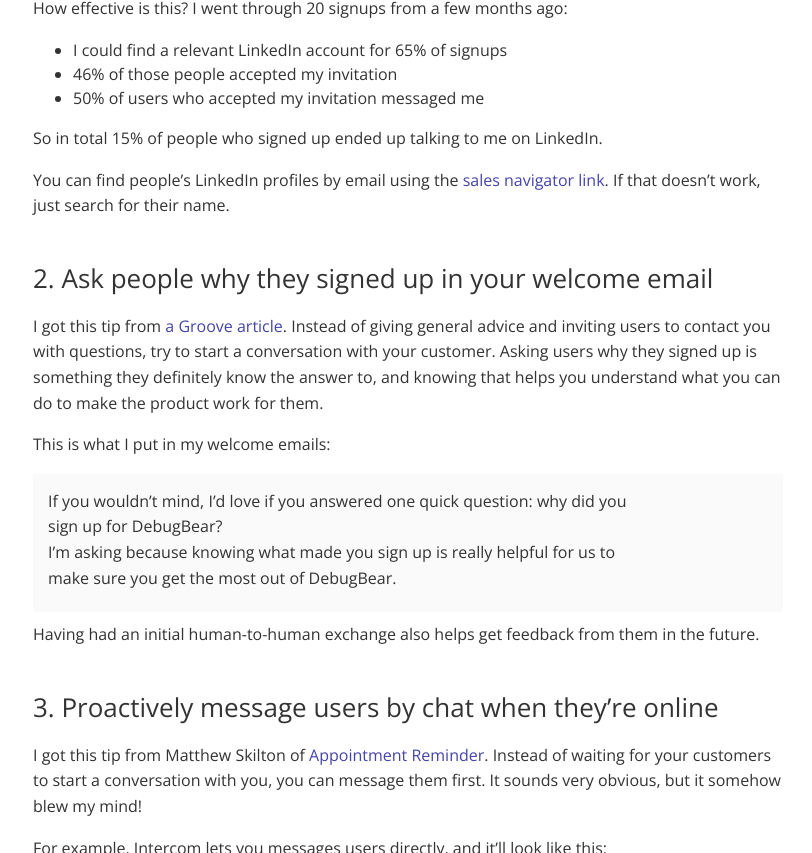
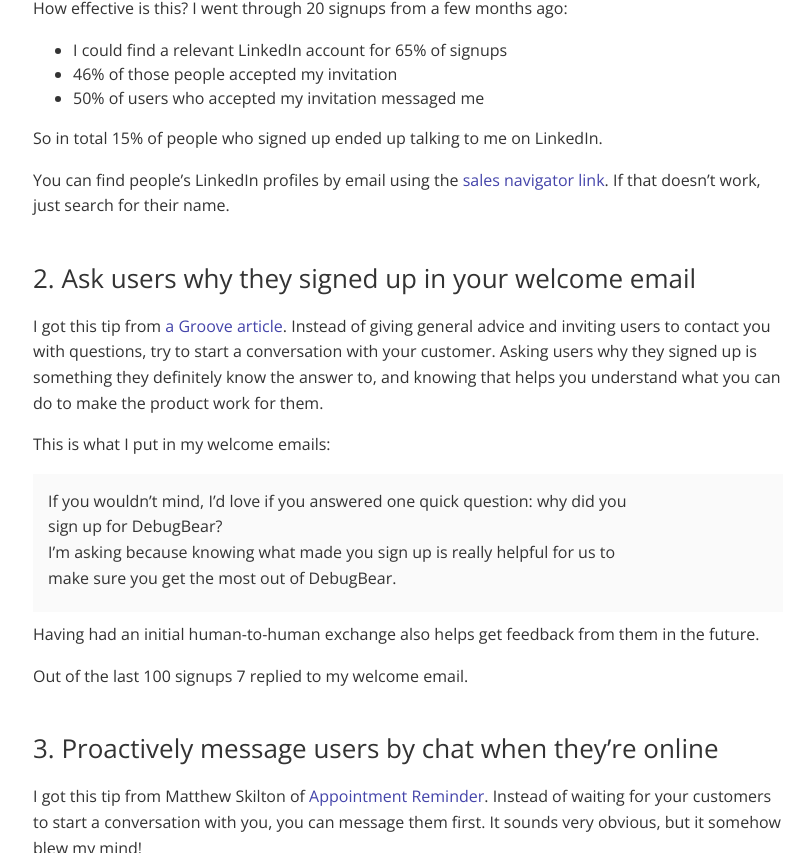
Before and after one commit to mattzeunert/mattzeunert.github.io, a Jekyll site: the page built from _posts/2019-09-17-talking-to-users.md, in a window 1280 px wide and 900 px high, scrolled down 1041 px, cut to the strip 0-853 px from the top of the window. Shown: the whole strip, without its empty margins (105-917 px from the left). Built offline with Jekyll 4.4.1, drawn with Linux system fonts in a browser that asks for light colours; nearby versions of some CDN libraries; comment, search, counter and statistics services are not loaded.

Commit message:
Add metric

```diff
--- a/_posts/2019-09-17-talking-to-users.md
+++ b/_posts/2019-09-17-talking-to-users.md
@@ -32,7 +32,7 @@ So in total 15% of people who signed up ended up talking to me on LinkedIn.
 
 You can find people's LinkedIn profiles by email using the [sales navigator link](https://www.linkedin.com/sales/gmail/profile/viewByEmail/matt@mostlystatic.com). If that doesn't work, just search for their name.
 
-## 2. Ask people why they signed up in your welcome email
+## 2. Ask users why they signed up in your welcome email
 
 I got this tip from [a Groove article](https://www.groovehq.com/blog/email-onboarding-optimization). Instead of giving general advice and inviting users to contact you with questions, try to start a conversation with your customer. Asking users why they signed up is something they definitely know the answer to, and knowing that helps you understand what you can do to make the product work for them.
 
@@ -43,6 +43,8 @@ This is what I put in my welcome emails:
 the most out of DebugBear.
 
 Having had an initial human-to-human exchange also helps get feedback from them in the future.
+
+Out of the last 100 signups 7 replied to my welcome email.
 
 ## 3. Proactively message users by chat when they're online
 
```
